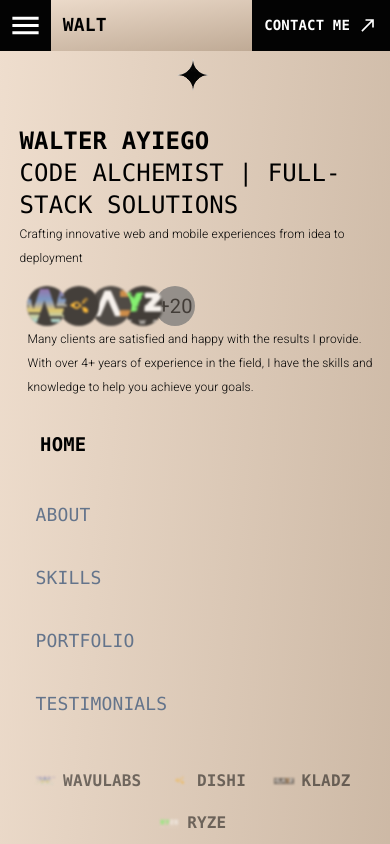
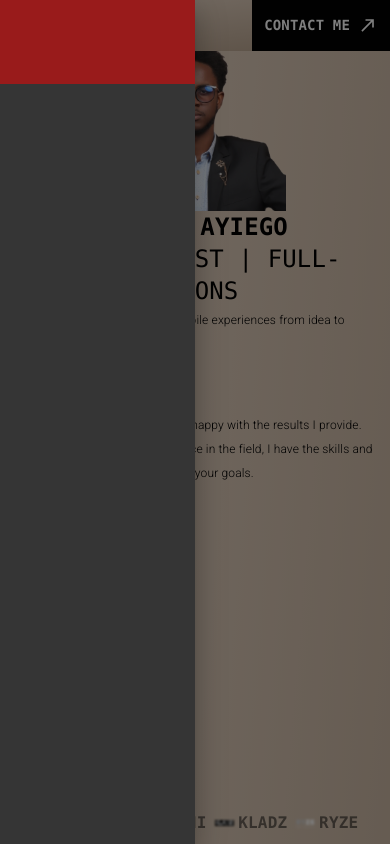
Before and after one commit to walterayiego/PersonalPortfolio, a React (Vite) app: page / in a window 390 px wide. Both pictures are taken after a click on the element 25 px from the left and 25 px from the top of the page. Shown: the top 844 px of the page. Built offline with nearby package versions, Linux system fonts and the light colour scheme.

Commit message:
Home/SideDrawer

```diff
--- /dev/null
+++ b/src/components/DrawerContent.tsx
@@ -0,0 +1,11 @@
+
+function DrawerContent({ toggleDrawer }: any) {
+  return (
+    <div className="w-[50vw]">
+      <div className="rowCenter w-full h-[10vh] bg-red-800" />
+
+    </div>
+  );
+}
+
+export default DrawerContent;
--- /dev/null
+++ b/src/components/SideDrawer.tsx
@@ -0,0 +1,35 @@
+import * as React from "react";
+import SwipeableDrawer from "@mui/material/SwipeableDrawer";
+import DrawerContent from "./DrawerContent";
+
+export default function SideDrawer({ children }: any) {
+  const [state, setState] = React.useState(false);
+
+  const toggleDrawer =
+    (open: boolean) => (event: React.KeyboardEvent | React.MouseEvent) => {
+      if (
+        event &&
+        event.type === "keydown" &&
+        ((event as React.KeyboardEvent).key === "Tab" ||
+          (event as React.KeyboardEvent).key === "Shift")
+      ) {
+        return;
+      }
+
+      setState(open);
+    };
+
+  return (
+    <React.Fragment>
+      <div onClick={toggleDrawer(true)}>{children}</div>
+      <SwipeableDrawer
+        anchor="left"
+        open={state}
+        onClose={toggleDrawer(false)}
+        onOpen={toggleDrawer(true)}
+      >
+        <DrawerContent toggleDrawer={toggleDrawer} />
+      </SwipeableDrawer>
+    </React.Fragment>
+  );
+}
--- a/src/components/SkillLinks.tsx
+++ b/src/components/SkillLinks.tsx
@@ -5,14 +5,14 @@ const SkillLinks = () => (
     {Companies.map((company, index) => (
       <div
         key={index}
-        className="rowCenter space-x-2 opacity-50 mx-3 w-fit h-[5vh] cursor-pointer "
+        className="rowCenter  w-fit h-[5vh] cursor-pointer "
         onClick={() => window.open(company.link)}
       >
         <img
           src={company.logo}
-          className="w-[5vw]  h-[5vh] object-contain rounded-xl filter blur-[1px]"
+          className="w-[5vw] h-[5vh] object-contain rounded-xl filter blur-[1px] grayscale"
         />
-        <p className=" uppercase font-bold flex-1">{company.name}</p>
+        <p className="uppercase px-1 font-bold flex-1 opacity-50">{company.name}</p>
       </div>
     ))}
   </div>
--- a/src/features/home/Home.tsx
+++ b/src/features/home/Home.tsx
@@ -14,30 +14,38 @@ interface HomeProps {
 function Home({ children }: HomeProps) {
   const [isDesktop, setIsDesktop] = useState(false);
 
-  useState(() => {
-    if (window.innerWidth > 640) {
-      setIsDesktop(true);
-      console.log("desktop");
-    } else {
-      setIsDesktop(false);
-      console.log("mobile");
-    }
-  }, [width]);
+  // useState(() => {
+  //   if (window.innerWidth > 640) {
+  //     setIsDesktop(true);
+  //     console.log("desktop");
+  //   } else {
+  //     setIsDesktop(false);
+  //     console.log("mobile");
+  //   }
+  // }, [width]);
 
   return (
-    <div className="relative col w-[95vw] h-screen justify-between px-[3vw] pt-[5vh] mx-[2vw]">
+    <div className="relative col w-[95vw] h-screen justify-between px-[3vw] pt-[5vh] mx-[2vw] overflow-clip">
       <img
         src={topStar}
-        className="self-center mt-[2vh] h-[2em] w-[2em] object-contain"
+        className="hidden sm:flex self-center mt-[2vh] h-[2em] w-[2em] object-contain"
         alt="start"
       />
-      <div className={`row flex-1 my-[4vh]`}>
+      <img
+        src={Me}
+        className="sm:hidden self-center h-[20vh] w-full object-contain"
+        alt="start"
+      />
+      <div className={`row flex-1 sm:my-[2vh]`}>
         <div className="sm:w-2/3 flex-1 col space-x-2 ">
           <div>
-            <p className="sm:text-5xl text-2xl font-bold ">WALTER AYIEGO</p>
-            <p className=" text-2xl uppercase">Code Alchemist | Full-Stack Solutions</p>
+            <p className="sm:text-5xl text-2xl font-bold text-center sm:text-left">WALTER AYIEGO</p>
+            <p className=" text-2xl uppercase">
+              Code Alchemist | Full-Stack Solutions
+            </p>
             <span className="text-xs font-light ">
-            Crafting innovative web and mobile experiences from idea to deployment
+              Crafting innovative web and mobile experiences from idea to
+              deployment
             </span>
           </div>
 
@@ -54,7 +62,7 @@ function Home({ children }: HomeProps) {
                         key={index}
                         alt="Remy Sharp"
                         src={item.logo}
-                        className="bg-black filter blur-[1px]"
+                        className="bg-black filter blur-[1px] grayscale"
                       />
                     ))}
                   </AvatarGroup>
@@ -66,7 +74,10 @@ function Home({ children }: HomeProps) {
                 </span>
               </div>
 
-              <div id="links-div" className="col justify-between flex-1 p-2 w-fit">
+              <div
+                id="links-div"
+                className="col justify-between flex-1 p-2 w-fit"
+              >
                 {children}
               </div>
             </div>
--- a/src/features/main/App.tsx
+++ b/src/features/main/App.tsx
@@ -13,7 +13,9 @@ function App() {
   return (
     <div className="relative w-full app">
       <NavBar>
-        <ul className="row justify-between items-center space-x-[2vw]">{NavLinks()}</ul>
+        <ul className="row justify-between items-center space-x-[2vw]">
+          {NavLinks()}
+        </ul>
       </NavBar>
 
       {/* SECTIONS */}
--- a/src/features/sections/NavBar.tsx
+++ b/src/features/sections/NavBar.tsx
@@ -1,6 +1,7 @@
 import MenuIcon from "@mui/icons-material/Menu";
 import CallMadeIcon from "@mui/icons-material/CallMade";
 import { useNavigate } from "react-router-dom";
+import SideDrawer from "../../components/SideDrawer";
 
 interface NavBarProps {
   children: React.ReactNode;
@@ -9,20 +10,22 @@ interface NavBarProps {
 function NavBar({ children }: NavBarProps) {
   const navigate = useNavigate();
   const handleNavigate = () => {
-    navigate("/");
+    // navigate("/");
+    console.log("navigate");
+
   };
 
   return (
     <nav className="fixed bg top-0 h-[6vh] w-[100%] row items-center justify-between z-50">
-      <div className="rowCenter h-full ">
+      <SideDrawer>
         <div
           onClick={() => handleNavigate()}
-          className=" bg-[#030303] w-[13vw] p-1 h-full rowCenter"
+          className="cursor-pointer bg-[#030303] w-[13vw] p-1 h-full rowCenter"
         >
           <MenuIcon className=" text-white" fontSize="large" />
         </div>
-        <p className="mx-3 bold">WALT</p>
-      </div>
+      </SideDrawer>
+
       <div className="hidden sm:flex w-fit">{children}</div>
 
       <button className="bg-[#030303] w-fit h-full rowCenter p-1 px-3 space-x-2">
```
